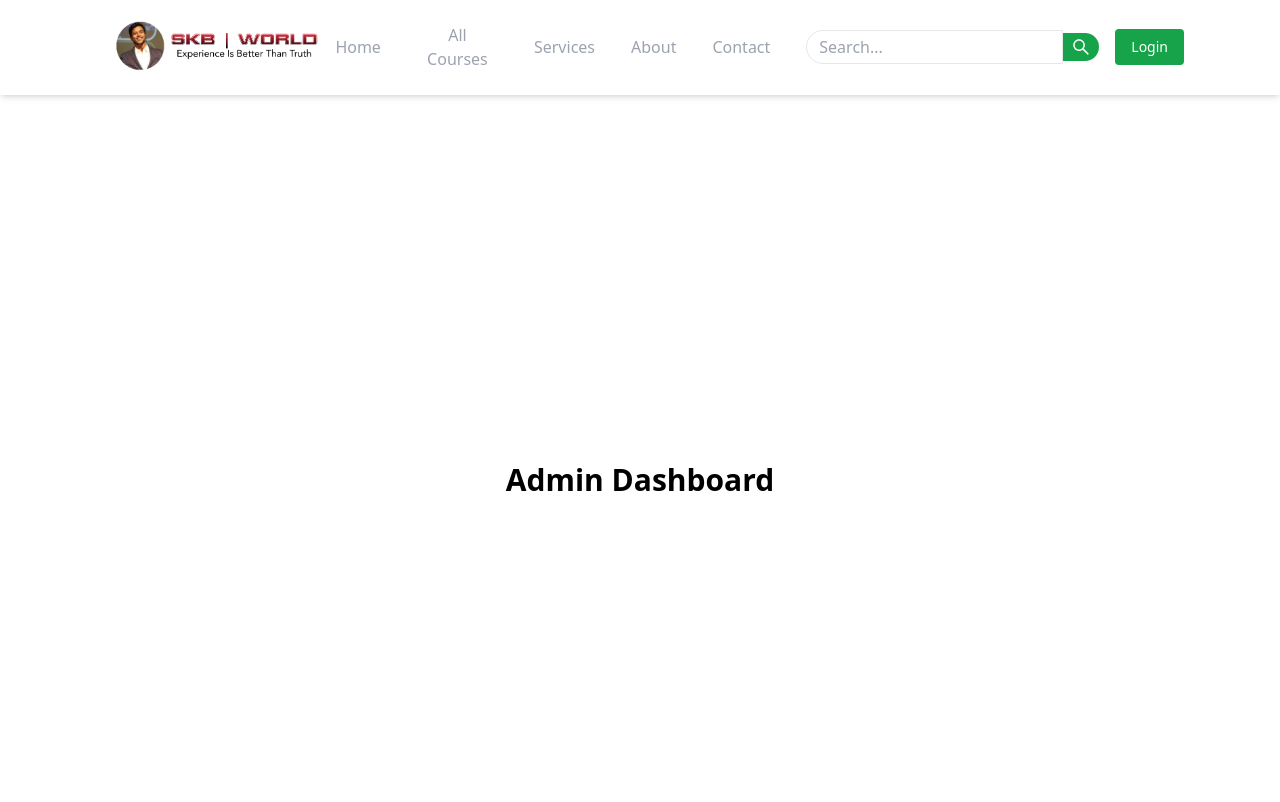
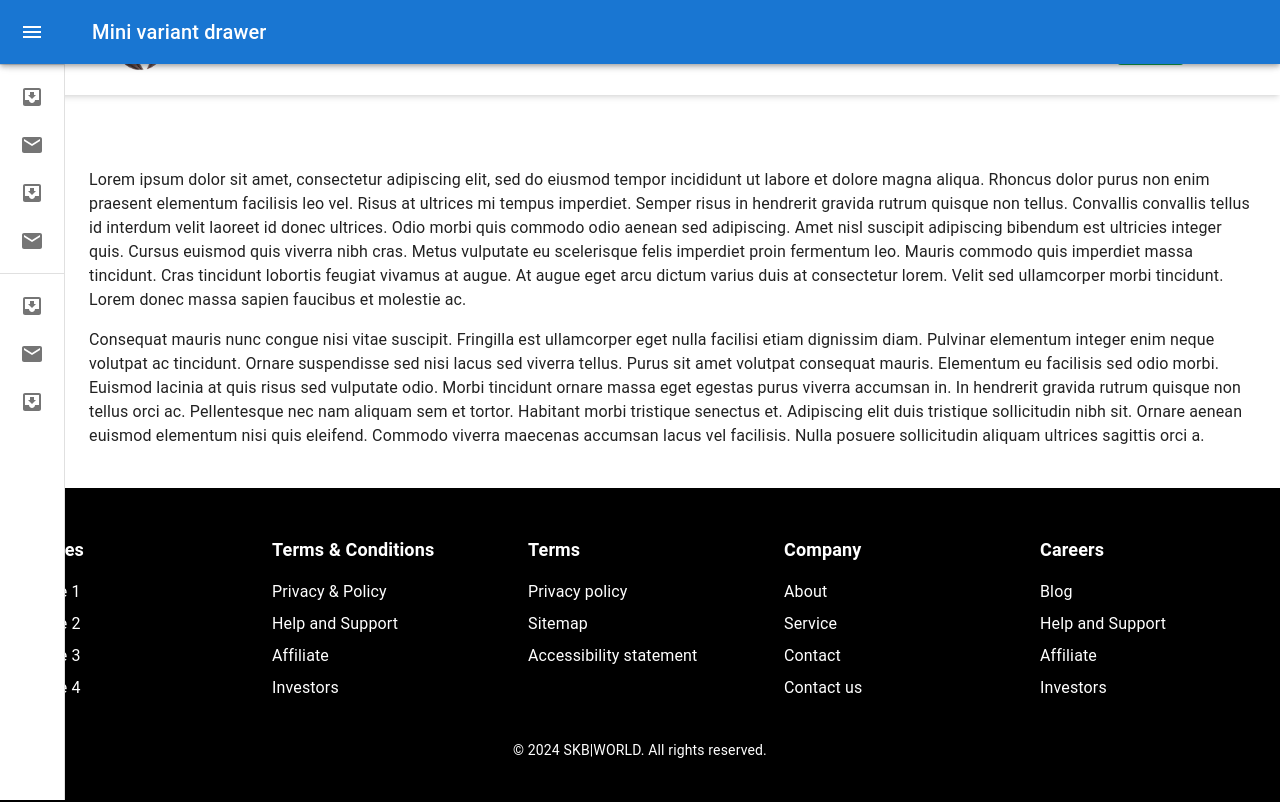
Before and after one commit to mirziauddin/skb-world-frontend-app, a React (Vite) app: page /adminDashboard in a window 1280 px wide. Shown: the top 802 px of the page. Built offline with nearby package versions, Linux system fonts and the light colour scheme.

Commit message:
side navbar

```diff
--- a/src/App.tsx
+++ b/src/App.tsx
@@ -15,6 +15,7 @@
 import ForgotPassword from "./components/Resgiter/ForgotPassword";
 import UserDashboard from "./pages/userDashboard";
 import AdminDashboard from "./pages/AdminDashboard";
+import MiniDrawer from "./components/admindashboard/sideNavbar";
 
 export default function App() {
   // Create references for each section
@@ -57,6 +58,7 @@
         <Route path="/userDashboard" element={<UserDashboard />} />
         <Route path="/forgotPassword" element={<ForgotPassword />} />
         <Route path="/resetPassword" element={<ResetPassword />} />
+        <Route path="/sidenavbar" element={<MiniDrawer />} />
       </Routes>
       <Footer sections={footerSections} />
     </>
--- /dev/null
+++ b/src/components/admindashboard/sideNavbar.tsx
@@ -0,0 +1,222 @@
+import * as React from "react";
+import { styled, useTheme, Theme, CSSObject } from "@mui/material/styles";
+import Box from "@mui/material/Box";
+import MuiDrawer from "@mui/material/Drawer";
+import MuiAppBar, { AppBarProps as MuiAppBarProps } from "@mui/material/AppBar";
+import Toolbar from "@mui/material/Toolbar";
+import List from "@mui/material/List";
+import CssBaseline from "@mui/material/CssBaseline";
+import Typography from "@mui/material/Typography";
+import Divider from "@mui/material/Divider";
+import IconButton from "@mui/material/IconButton";
+import MenuIcon from "@mui/icons-material/Menu";
+import ChevronLeftIcon from "@mui/icons-material/ChevronLeft";
+import ChevronRightIcon from "@mui/icons-material/ChevronRight";
+import ListItem from "@mui/material/ListItem";
+import ListItemButton from "@mui/material/ListItemButton";
+import ListItemIcon from "@mui/material/ListItemIcon";
+import ListItemText from "@mui/material/ListItemText";
+import InboxIcon from "@mui/icons-material/MoveToInbox";
+import MailIcon from "@mui/icons-material/Mail";
+
+const drawerWidth = 240;
+
+const openedMixin = (theme: Theme): CSSObject => ({
+  width: drawerWidth,
+  transition: theme.transitions.create("width", {
+    easing: theme.transitions.easing.sharp,
+    duration: theme.transitions.duration.enteringScreen,
+  }),
+  overflowX: "hidden",
+});
+
+const closedMixin = (theme: Theme): CSSObject => ({
+  transition: theme.transitions.create("width", {
+    easing: theme.transitions.easing.sharp,
+    duration: theme.transitions.duration.leavingScreen,
+  }),
+  overflowX: "hidden",
+  width: `calc(${theme.spacing(7)} + 1px)`,
+  [theme.breakpoints.up("sm")]: {
+    width: `calc(${theme.spacing(8)} + 1px)`,
+  },
+});
+
+const DrawerHeader = styled("div")(({ theme }) => ({
+  display: "flex",
+  alignItems: "center",
+  justifyContent: "flex-end",
+  padding: theme.spacing(0, 1),
+  // necessary for content to be below app bar
+  ...theme.mixins.toolbar,
+}));
+
+interface AppBarProps extends MuiAppBarProps {
+  open?: boolean;
+}
+
+const AppBar = styled(MuiAppBar, {
+  shouldForwardProp: (prop) => prop !== "open",
+})<AppBarProps>(({ theme, open }) => ({
+  zIndex: theme.zIndex.drawer + 1,
+  transition: theme.transitions.create(["width", "margin"], {
+    easing: theme.transitions.easing.sharp,
+    duration: theme.transitions.duration.leavingScreen,
+  }),
+  ...(open && {
+    marginLeft: drawerWidth,
+    width: `calc(100% - ${drawerWidth}px)`,
+    transition: theme.transitions.create(["width", "margin"], {
+      easing: theme.transitions.easing.sharp,
+      duration: theme.transitions.duration.enteringScreen,
+    }),
+  }),
+}));
+
+const Drawer = styled(MuiDrawer, {
+  shouldForwardProp: (prop) => prop !== "open",
+})(({ theme, open }) => ({
+  width: drawerWidth,
+  flexShrink: 0,
+  whiteSpace: "nowrap",
+  boxSizing: "border-box",
+  ...(open && {
+    ...openedMixin(theme),
+    "& .MuiDrawer-paper": openedMixin(theme),
+  }),
+  ...(!open && {
+    ...closedMixin(theme),
+    "& .MuiDrawer-paper": closedMixin(theme),
+  }),
+}));
+
+export default function MiniDrawer() {
+  const theme = useTheme();
+  const [open, setOpen] = React.useState(false);
+
+  const handleDrawerOpen = () => {
+    setOpen(true);
+  };
+
+  const handleDrawerClose = () => {
+    setOpen(false);
+  };
+
+  return (
+    <Box sx={{ display: "flex" }}>
+      <CssBaseline />
+      <AppBar position="fixed" open={open}>
+        <Toolbar>
+          <IconButton
+            color="inherit"
+            aria-label="open drawer"
+            onClick={handleDrawerOpen}
+            edge="start"
+            sx={{
+              marginRight: 5,
+              ...(open && { display: "none" }),
+            }}
+          >
+            <MenuIcon />
+          </IconButton>
+          <Typography variant="h6" noWrap component="div">
+            Mini variant drawer
+          </Typography>
+        </Toolbar>
+      </AppBar>
+      <Drawer variant="permanent" open={open}>
+        <DrawerHeader>
+          <IconButton onClick={handleDrawerClose}>
+            {theme.direction === "rtl" ? (
+              <ChevronRightIcon />
+            ) : (
+              <ChevronLeftIcon />
+            )}
+          </IconButton>
+        </DrawerHeader>
+        <Divider />
+        <List>
+          {["Inbox", "Starred", "Send email", "Drafts"].map((text, index) => (
+            <ListItem key={text} disablePadding sx={{ display: "block" }}>
+              <ListItemButton
+                sx={{
+                  minHeight: 48,
+                  justifyContent: open ? "initial" : "center",
+                  px: 2.5,
+                }}
+              >
+                <ListItemIcon
+                  sx={{
+                    minWidth: 0,
+                    mr: open ? 3 : "auto",
+                    justifyContent: "center",
+                  }}
+                >
+                  {index % 2 === 0 ? <InboxIcon /> : <MailIcon />}
+                </ListItemIcon>
+                <ListItemText primary={text} sx={{ opacity: open ? 1 : 0 }} />
+              </ListItemButton>
+            </ListItem>
+          ))}
+        </List>
+        <Divider />
+        <List>
+          {["All mail", "Trash", "Spam"].map((text, index) => (
+            <ListItem key={text} disablePadding sx={{ display: "block" }}>
+              <ListItemButton
+                sx={{
+                  minHeight: 48,
+                  justifyContent: open ? "initial" : "center",
+                  px: 2.5,
+                }}
+              >
+                <ListItemIcon
+                  sx={{
+                    minWidth: 0,
+                    mr: open ? 3 : "auto",
+                    justifyContent: "center",
+                  }}
+                >
+                  {index % 2 === 0 ? <InboxIcon /> : <MailIcon />}
+                </ListItemIcon>
+                <ListItemText primary={text} sx={{ opacity: open ? 1 : 0 }} />
+              </ListItemButton>
+            </ListItem>
+          ))}
+        </List>
+      </Drawer>
+      <Box component="main" sx={{ flexGrow: 1, p: 3 }}>
+        <DrawerHeader />
+        <Typography paragraph>
+          Lorem ipsum dolor sit amet, consectetur adipiscing elit, sed do
+          eiusmod tempor incididunt ut labore et dolore magna aliqua. Rhoncus
+          dolor purus non enim praesent elementum facilisis leo vel. Risus at
+          ultrices mi tempus imperdiet. Semper risus in hendrerit gravida rutrum
+          quisque non tellus. Convallis convallis tellus id interdum velit
+          laoreet id donec ultrices. Odio morbi quis commodo odio aenean sed
+          adipiscing. Amet nisl suscipit adipiscing bibendum est ultricies
+          integer quis. Cursus euismod quis viverra nibh cras. Metus vulputate
+          eu scelerisque felis imperdiet proin fermentum leo. Mauris commodo
+          quis imperdiet massa tincidunt. Cras tincidunt lobortis feugiat
+          vivamus at augue. At augue eget arcu dictum varius duis at consectetur
+          lorem. Velit sed ullamcorper morbi tincidunt. Lorem donec massa sapien
+          faucibus et molestie ac.
+        </Typography>
+        <Typography paragraph>
+          Consequat mauris nunc congue nisi vitae suscipit. Fringilla est
+          ullamcorper eget nulla facilisi etiam dignissim diam. Pulvinar
+          elementum integer enim neque volutpat ac tincidunt. Ornare suspendisse
+          sed nisi lacus sed viverra tellus. Purus sit amet volutpat consequat
+          mauris. Elementum eu facilisis sed odio morbi. Euismod lacinia at quis
+          risus sed vulputate odio. Morbi tincidunt ornare massa eget egestas
+          purus viverra accumsan in. In hendrerit gravida rutrum quisque non
+          tellus orci ac. Pellentesque nec nam aliquam sem et tortor. Habitant
+          morbi tristique senectus et. Adipiscing elit duis tristique
+          sollicitudin nibh sit. Ornare aenean euismod elementum nisi quis
+          eleifend. Commodo viverra maecenas accumsan lacus vel facilisis. Nulla
+          posuere sollicitudin aliquam ultrices sagittis orci a.
+        </Typography>
+      </Box>
+    </Box>
+  );
+}
--- a/src/pages/AdminDashboard.tsx
+++ b/src/pages/AdminDashboard.tsx
@@ -1,12 +1,12 @@
 // AdminDashboard.tsx
 import React from "react";
+import MiniDrawer from "../components/admindashboard/sideNavbar";
 
 const AdminDashboard: React.FC = () => {
   return (
-    <div className="min-h-screen flex items-center justify-center">
-      <h1 className="text-3xl font-bold">Admin Dashboard</h1>
-      {/* Add more admin-specific content here */}
-    </div>
+    <>
+      <MiniDrawer />
+    </>
   );
 };
 
```
